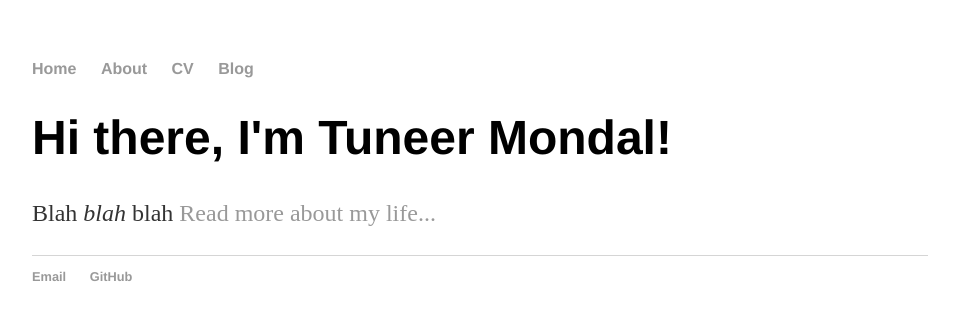
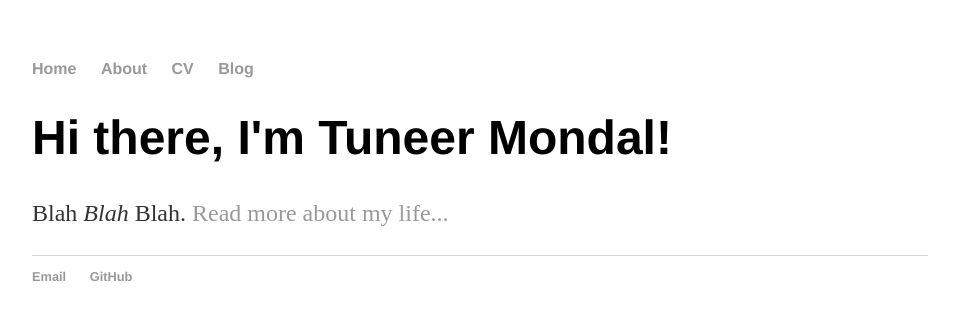
Before and after one commit to t-mondal/t-mondal.github.io, a Jekyll site: the page built from index.html, in a window 1280 px wide. Shown: the top 320 px of the page, without its empty margins (160-1119 px from the left). Built offline with Jekyll 4.4.1, drawn with Linux system fonts in a browser that asks for light colours.

Commit message:
Update index.html

```diff
--- a/index.html
+++ b/index.html
@@ -1,30 +1,8 @@
-<!DOCTYPE html>
-<html>
-	<head>
-		<title>Tuneer Mondal</title>
-		<!-- link to main stylesheet -->
-		<link rel="stylesheet" type="text/css" href="/css/main.css">
-	</head>
-	<body>
-		<nav>
-    		<ul>
-        		<li><a href="/">Home</a></li>
-	        	<li><a href="/about">About</a></li>
-        		<li><a href="/cv">CV</a></li>
-        		<li><a href="/blog">Blog</a></li>
-    		</ul>
-		</nav>
-		<div class="container">
-    		<div class="blurb">
-        		<h1>Hi there, I'm Tuneer Mondal!</h1>
-				<p>Blah <em>blah</em> blah <a href="/about">Read more about my life...</a></p>
-    		</div><!-- /.blurb -->
-		</div><!-- /.container -->
-		<footer>
-    		<ul>
-        		<li><a href="mailto:t2mondal@edu.uwaterloo.ca">Email</a></li>
-        		<li><a href="https://github.com/t-mondal">GitHub</a></li>
-			</ul>
-		</footer>
-	</body>
-</html>
+---
+layout: default
+title: Tuneer Mondal
+---
+<div class="blurb">
+	<h1>Hi there, I'm Tuneer Mondal!</h1>
+	<p>Blah <em>Blah</em> Blah. <a href="/about">Read more about my life...</a></p>
+</div><!-- /.blurb -->
```
